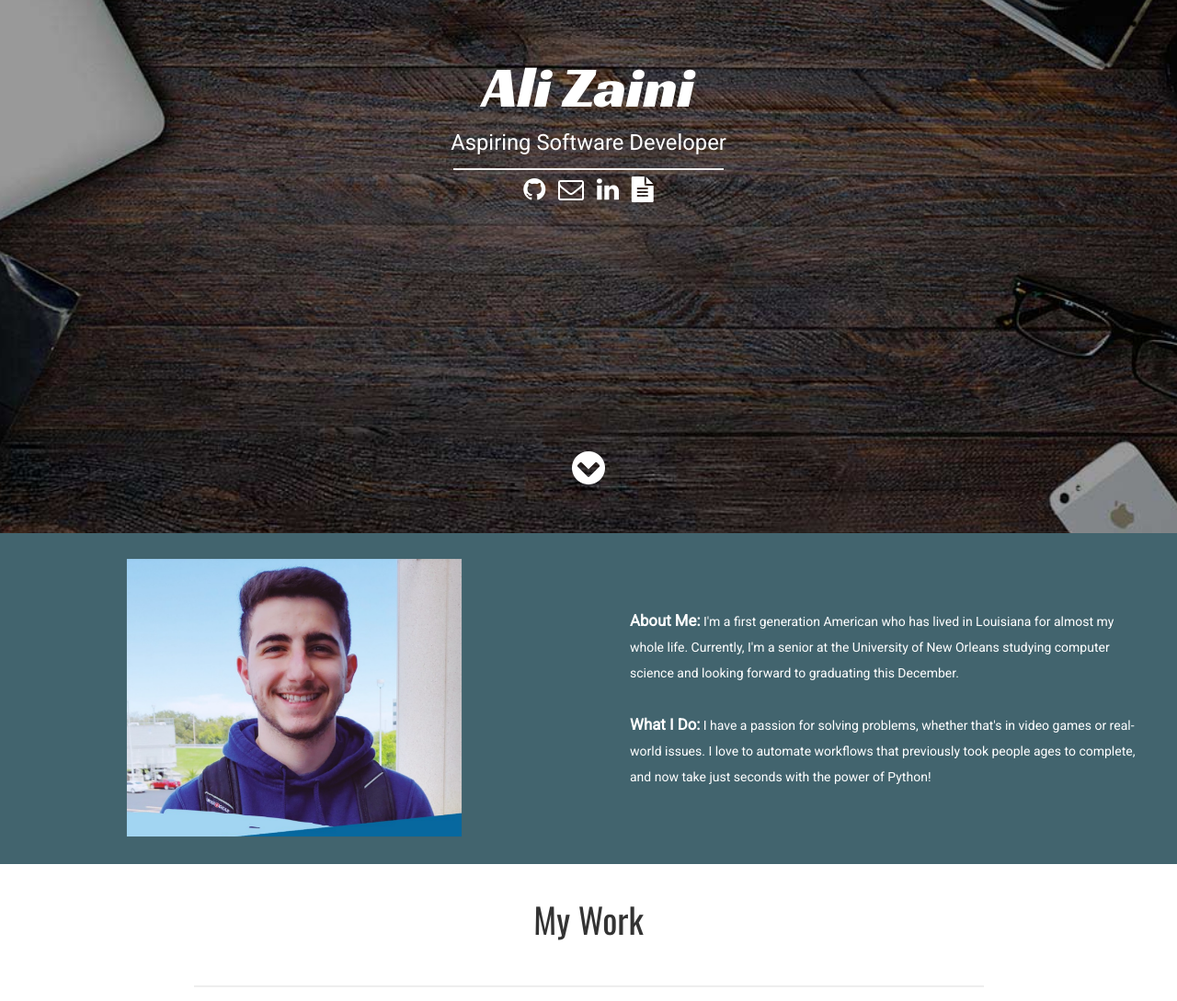
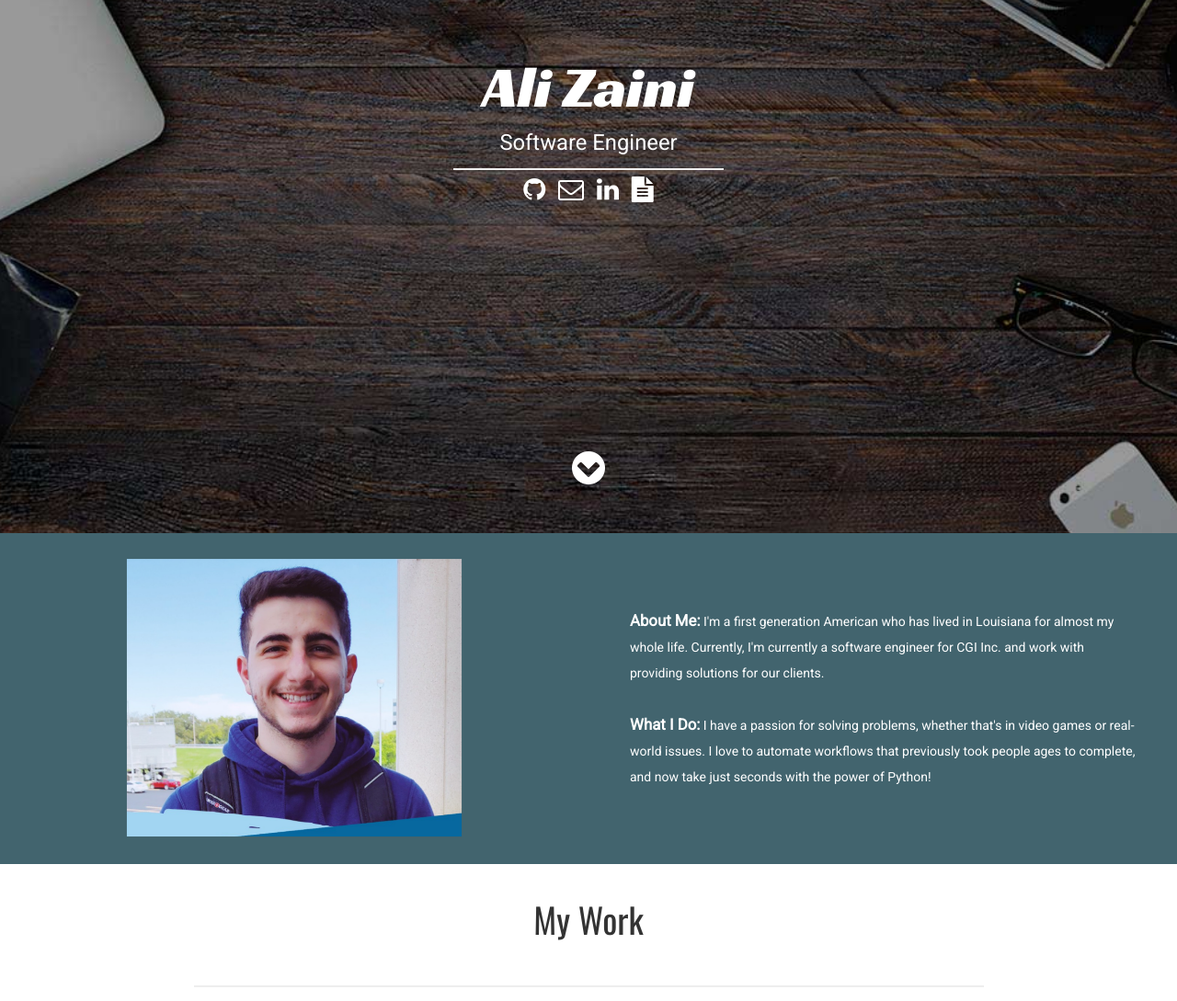
Before and after one commit to azaini101/azaini101.github.io, a plain HTML site: page index.html in a window 1280 px wide. Shown: the part 200-1289 px from the top of the page at 92% size. Drawn offline with nearby package versions, Linux system fonts and the light colour scheme.

Commit message:
Removed university info

```diff
--- a/index.html
+++ b/index.html
@@ -60,7 +60,7 @@
 
     <div class="header-content" id="home">
       <h1 class="animated fadeInDown">Ali Zaini</h1>
-      <p class="animated fadeInUp">Aspiring Software Developer</p>
+      <p class="animated fadeInUp">Software Engineer</p>
 
       <hr> <!-- Divider -->
 
@@ -97,8 +97,7 @@
           <!--   THIS IS WHERE I NEED TO UPDATE TO MAKE INTO 2 PARAGRAPHS THAT WORK -->
           <p class="about-p">
             <strong>About Me:</strong> I'm a first generation American who has lived in Louisiana for almost my whole
-            life. Currently, I'm a senior at the University of New Orleans studying computer science and looking forward
-            to graduating this December.
+            life. Currently, I'm currently a software engineer for CGI Inc. and work with providing solutions for our clients.
             <br>
             <br>
             <strong>What I Do:</strong> I have a passion for solving problems, whether that's in video games or
@@ -202,7 +201,6 @@
     <div class="container-fluid">
       <div class="row about-row">
         <div class="col-sm-6 col-xs-12 about-right fade">
-          <!--   THIS IS WHERE I NEED TO UPDATE TO MAKE INTO 2 PARAGRAPHS THAT WORK -->
           <h4>This section will constantly be updated with blogs about my journey leading up to entering the real
             world, new things I've learned, and much more.</h4>
           <button class='btn btn-outline-dark alphasort' id="alphasort" onclick="toggleButtonText()">Newest to
```
Also changed, not shown: 1 other file.
